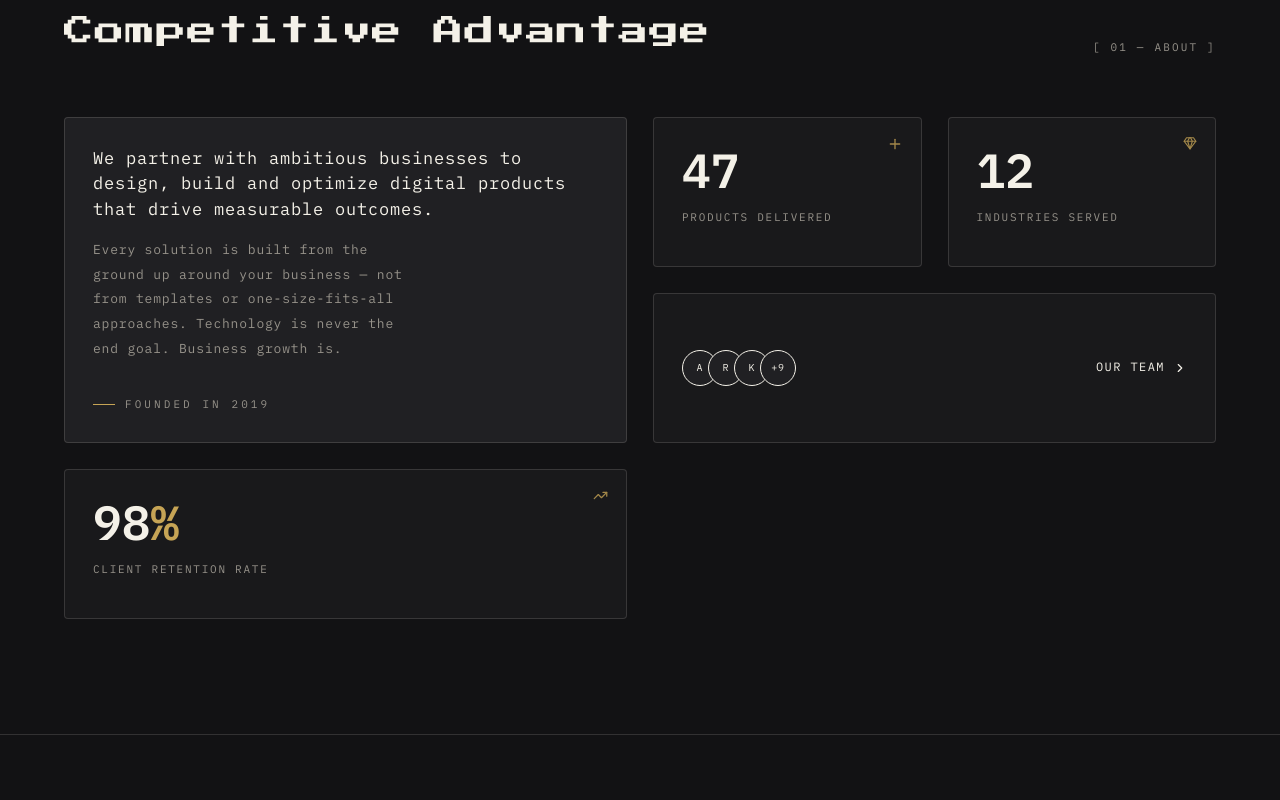
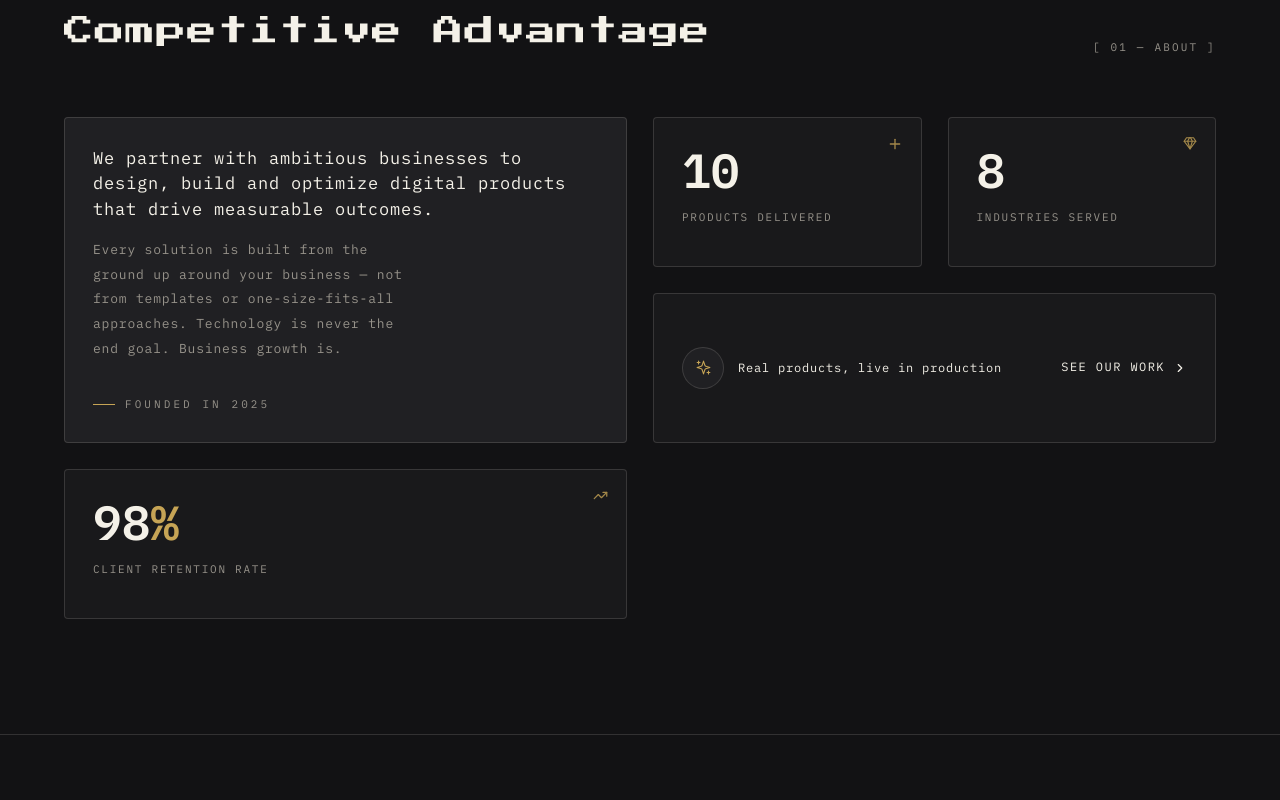
Before and after one commit to real-GBOY/AURIC, a React (Vite) app: page / in a window 1280 px wide. Shown: the part 840-1640 px from the top of the page. Built offline with nearby package versions, Linux system fonts and the light colour scheme.

Commit message:
Update About component statistics and adjust founding year for accuracy

```diff
--- a/src/components/About.tsx
+++ b/src/components/About.tsx
@@ -1,5 +1,5 @@
 import { motion } from 'framer-motion';
-import { Plus, Gem, TrendingUp, ChevronRight } from 'lucide-react';
+import { Plus, Gem, TrendingUp, ChevronRight, Sparkles } from 'lucide-react';
 import SectionHead from './SectionHead';
 import CountUp from './CountUp';
 import Eyebrow from './Eyebrow';
@@ -35,7 +35,7 @@ export default function About() {
                 Every solution is built from the ground up around your business — not from templates or one-size-fits-all approaches. Technology is never the end goal. Business growth is.
               </p>
             </div>
-            <Eyebrow className="mt-6">Founded in 2019</Eyebrow>
+            <Eyebrow className="mt-6">Founded in 2025</Eyebrow>
           </motion.div>
 
           {/* Stat: 47 projects */}
@@ -47,7 +47,7 @@ export default function About() {
           >
             <Plus size={16} className="absolute top-[18px] right-[18px] text-gold opacity-80" />
             <div className="text-cream font-semibold leading-none tracking-normal" style={{ fontSize: 'clamp(28px,4vw,48px)' }}>
-              <CountUp target={47} />
+              <CountUp target={10} />
             </div>
             <div className="text-[11px] tracking-[0.16em] uppercase text-muted mt-[14px]">Products Delivered</div>
           </motion.div>
@@ -61,31 +61,29 @@ export default function About() {
           >
             <Gem size={14} className="absolute top-[18px] right-[18px] text-gold opacity-80" />
             <div className="text-cream font-semibold leading-none tracking-normal" style={{ fontSize: 'clamp(28px,4vw,48px)' }}>
-              <CountUp target={12} />
+              <CountUp target={8} />
             </div>
             <div className="text-[11px] tracking-[0.16em] uppercase text-muted mt-[14px]">Industries Served</div>
           </motion.div>
 
-          {/* Team row */}
+          {/* Work teaser */}
           <motion.div
             variants={scaleIn}
             className="md:col-span-2 lg:col-span-2 flex items-center justify-between gap-4 rounded p-[28px] border border-[var(--line)]"
             style={{ background: 'var(--surface)' }}
             whileHover={cardHover}
           >
-            <div className="flex">
-              {['A', 'R', 'K', '+9'].map((init, i) => (
-                <span
-                  key={i}
-                  className="w-[36px] h-[36px] rounded-full border border-cream flex items-center justify-center text-[10px] text-cream shrink-0"
-                  style={{ background: 'var(--surface-2)', marginLeft: i === 0 ? 0 : '-10px' }}
-                >
-                  {init}
-                </span>
-              ))}
+            <div className="flex items-center gap-[14px]">
+              <span
+                className="w-[42px] h-[42px] rounded-full border border-[var(--line)] flex items-center justify-center text-gold shrink-0"
+                style={{ background: 'var(--surface-2)' }}
+              >
+                <Sparkles size={17} strokeWidth={1.5} />
+              </span>
+              <span className="text-[12px] text-cream leading-[1.6]">Real products, live in production</span>
             </div>
-            <a href="/team" className="text-[12px] tracking-[0.12em] uppercase text-cream flex items-center gap-2 hover:text-gold transition-colors">
-              Our Team <ChevronRight size={14} />
+            <a href="/#work" className="text-[12px] tracking-[0.12em] uppercase text-cream flex items-center gap-2 hover:text-gold transition-colors shrink-0">
+              See Our Work <ChevronRight size={14} />
             </a>
           </motion.div>
 
--- a/src/lib/data.ts
+++ b/src/lib/data.ts
@@ -317,8 +317,8 @@ export const QUOTES = [
 ];
 
 export const STATS_BAR = [
-  { target: 47, suffix: '',  label: 'Products Delivered' },
-  { target: 58, suffix: '',  label: 'Businesses Partnered' },
+  { target: 8,  suffix: '',  label: 'Products Delivered' },
+  { target: 3,  suffix: '',  label: 'Businesses Partnered' },
   { target: 98, suffix: '%', label: 'Client Retention' },
   { target: 6,  suffix: '',  label: 'Years Building Advantage' },
 ];
```
